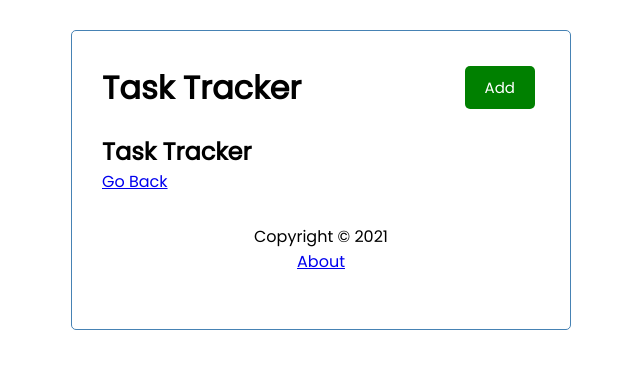
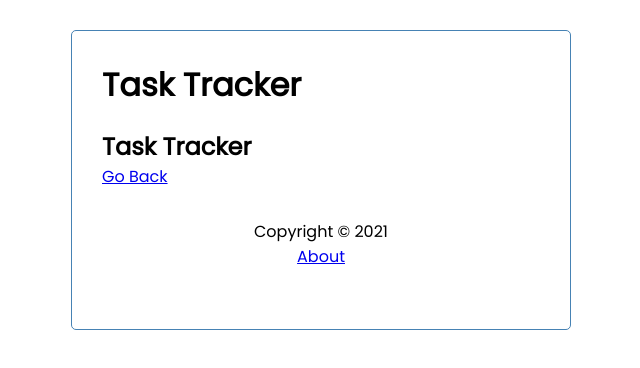
Before and after one commit to belhart/task-tracker, an Angular app: page /about in a window 1280 px wide. Shown: the top 368 px of the page, without its empty margins (319-959 px from the left). Built offline with nearby package versions, Linux system fonts and the light colour scheme.

Commit message:
add button is now not shown on the about page

```diff
--- a/src/app/components/header/header.component.html
+++ b/src/app/components/header/header.component.html
@@ -1,5 +1,5 @@
 <header>
     <h1>{{ title }}</h1>
-    <app-button color="{{showAddTask? 'red' : 'green'}}" text="{{showAddTask? 'Close' : 'Add'}}"
+    <app-button *ngIf="hasRoute('/')" color="{{showAddTask? 'red' : 'green'}}" text="{{showAddTask? 'Close' : 'Add'}}"
     (btnClick)="toggleAddTask()"></app-button>
 </header>
--- a/src/app/components/header/header.component.ts
+++ b/src/app/components/header/header.component.ts
@@ -1,6 +1,7 @@
 import { Component, OnInit } from '@angular/core';
 import { UiService } from '../../services/ui.service';
 import { Subscription } from "rxjs";
+import {Router} from '@angular/router';
 
 @Component({
   selector: 'app-header',
@@ -12,7 +13,7 @@
   showAddTask!: boolean;
   subscription!: Subscription;
 
-  constructor(private uiService: UiService) {
+  constructor(private uiService: UiService, private router: Router) {
     this.subscription = this.uiService.onToggle().subscribe(value => this.showAddTask = value);
    }
 
@@ -22,4 +23,8 @@
   toggleAddTask(){
     this.uiService.toggleAddTask();
   }
+
+  hasRoute(route:string){
+    return this.router.url === route;
+  }
 }
```
